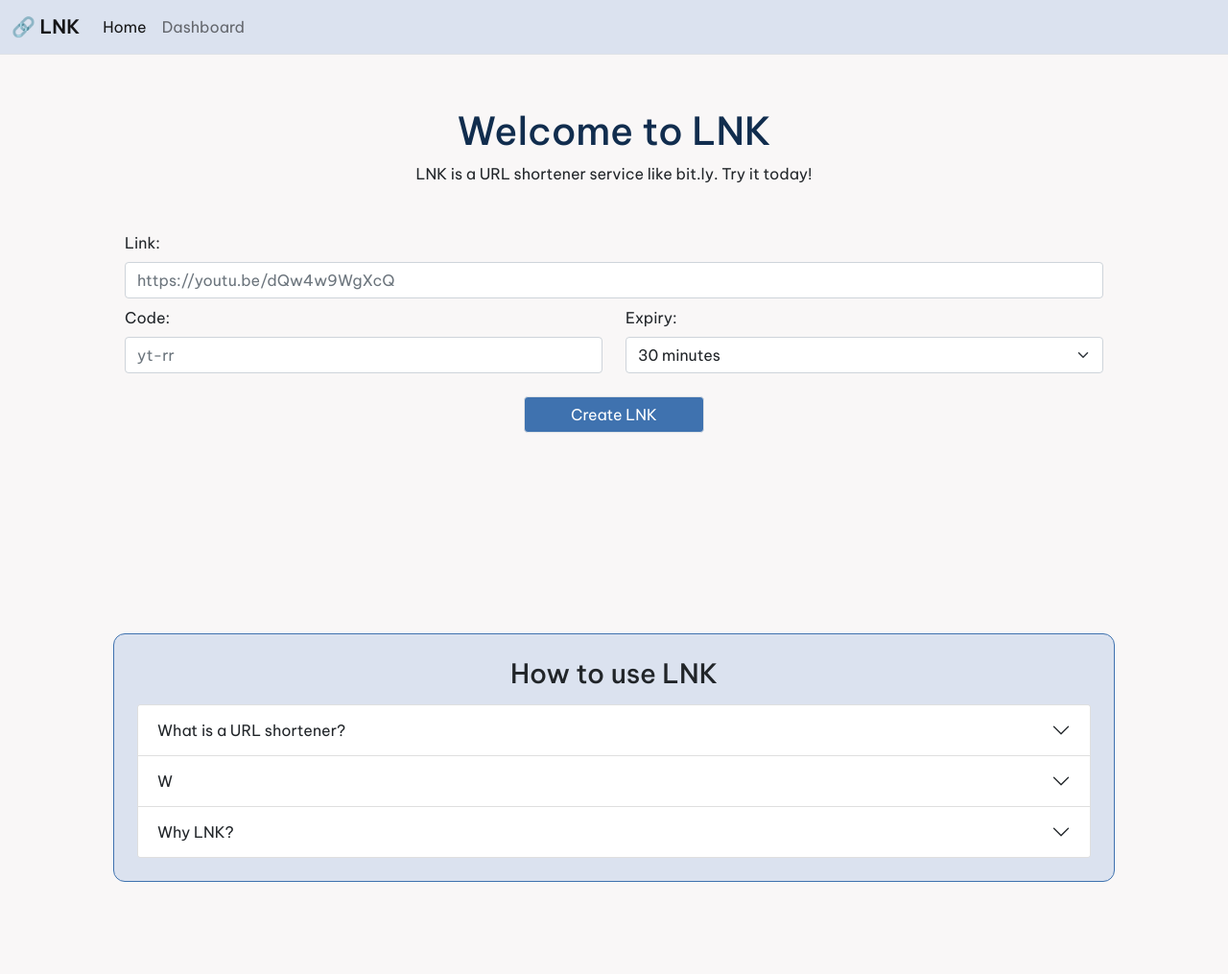
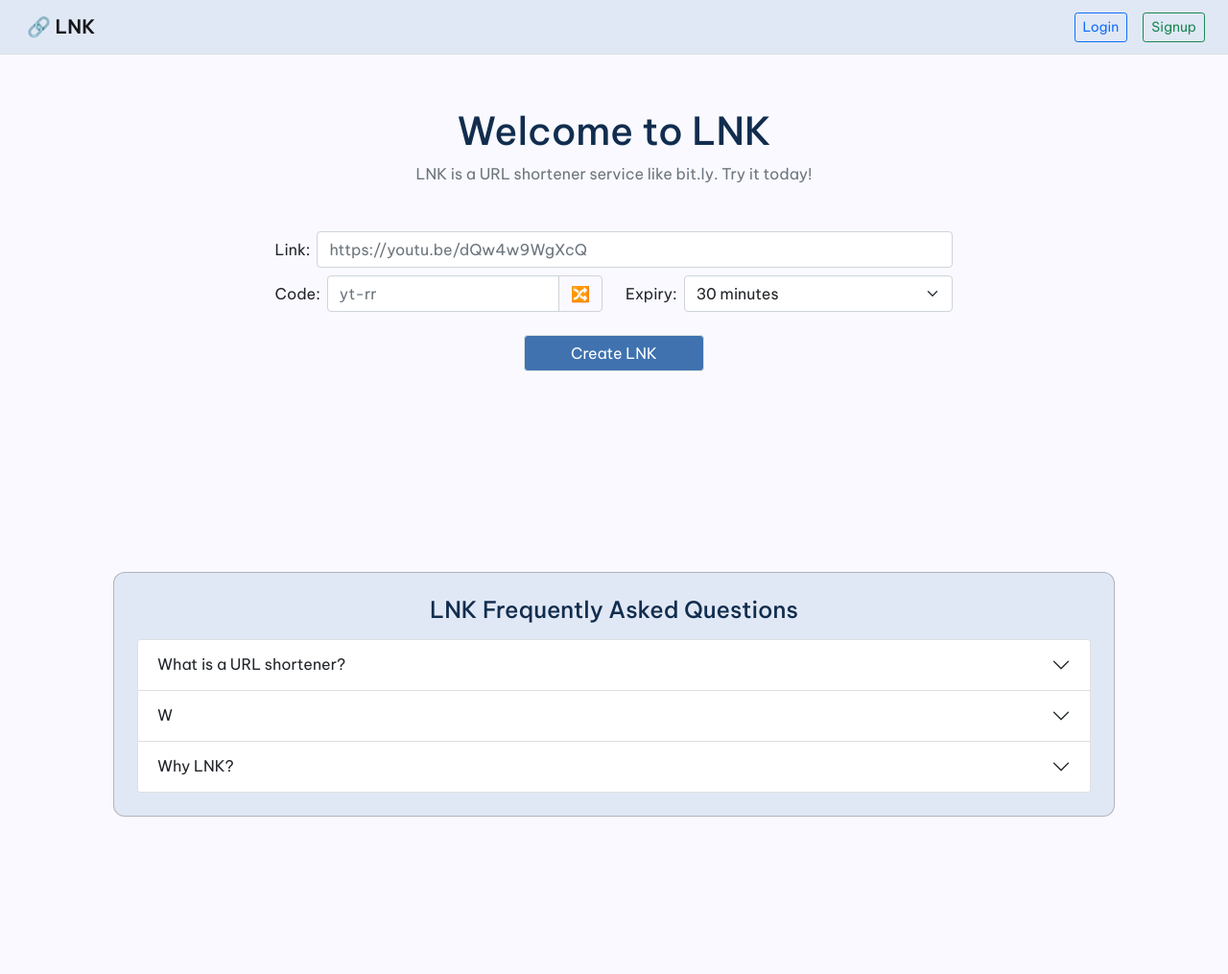
Before and after one commit to akhilsukh/lnker-py, a Flask app: page / in a window 1280 px wide. Shown: the whole page at 96% size. After the commit the page ends 851 px from the top, so only its background shows below. Run offline with Flask 2, Linux system fonts and the light colour scheme; some libraries are stand-ins or nearby versions.

Commit message:
Create account functionality works

```diff
--- a/app.py
+++ b/app.py
@@ -1,19 +1,34 @@
 import os
 from flask import Flask
 from flask_sqlalchemy import SQLAlchemy
+from flask_login import LoginManager
 
 app = Flask(__name__)
 app.config['SECRET_KEY'] = 'cT13FYw7nMowrpsBQBc29zwWhlBZL5j7'
-app.config['SQLALCHEMY_DATABASE_URI'] = os.getenv(
-    'DATABASE_URL',
-    'postgresql://postgres:postgres@localhost:5432/lnk')\
+app.config['SQLALCHEMY_DATABASE_URI'] = os\
+    .getenv('DATABASE_URL', 'postgresql://postgres:postgres@localhost:5432/lnk')\
     .replace('postgres://', 'postgresql://', 1)
 app.config['SQLALCHEMY_TRACK_MODIFICATIONS'] = False
 
 db = SQLAlchemy(app)
 
-# with app.app_context():
-from application.routes import *
+lm = LoginManager(app)
+lm.login_view = 'auth.login'
+
+# from application.models import *
+from application.models import UserModel
+
+
+@lm.user_loader
+def load_user(user_id):
+    return UserModel.query.get(int(user_id))
+
+
+from application.auth import auth as auth_blueprint
+app.register_blueprint(auth_blueprint)
+
+from application.main import main as main_blueprint
+app.register_blueprint(main_blueprint)
 
 
 @app.cli.command('create_db')
--- a/application/forms.py
+++ b/application/forms.py
@@ -1,5 +1,5 @@
 from flask_wtf import FlaskForm
-from wtforms import URLField, StringField, SubmitField, SelectField, validators
+from wtforms import URLField, StringField, SubmitField, SelectField, EmailField, PasswordField, validators
 
 
 class MainForm(FlaskForm):
@@ -9,3 +9,16 @@ class MainForm(FlaskForm):
     link = URLField(name='link', label='Link:', validators=[validators.length(min=5, max=200)])
     expire = SelectField(name='expire', label='Expiry:', choices=choices)
     submit = SubmitField('Create LNK')
+
+
+class LoginForm(FlaskForm):
+    email = EmailField(name='email', label='Email:', validators=[])
+    password = PasswordField(name='password', label='Password:', validators=[validators.length(min=6, max=18)])
+    submit = SubmitField('Login')
+
+
+class SignupForm(FlaskForm):
+    email = EmailField(name='email', label='Email:', validators=[])
+    password = PasswordField(name='password', label='Password:', validators=[validators.length(min=6, max=18)])
+    passwordConfirm = PasswordField(name='passwordConfirm', label='Confirm Password:', validators=[validators.length(min=6, max=18)])
+    submit = SubmitField('Signup')
--- a/application/routes.py
+++ b/application/main.py
@@ -1,48 +1,49 @@
-from app import app, db
-from flask import Flask, render_template, redirect, url_for
+from app import db
+from flask import render_template, redirect, url_for, Blueprint
+from flask_login import login_required, current_user
 from application.forms import MainForm
 import datetime
-
 from application.models import LinkModel, VisitModel
 
+main = Blueprint('main', __name__)
 
-@app.route("/", methods=['GET', 'POST'])
+
+@main.route("/", methods=['GET', 'POST'])
 def index():
     form = MainForm()
     message = False
     if form.validate_on_submit():
         if LinkModel.query.get(form.code.data):
-            message = True
+            message = f'Sorry, the code "{form.code.data}" is already in use.'
         else:
-            message = False
-            lm = LinkModel(link=form.link.data, code=form.code.data, date=datetime.datetime.now())
-            db.session.add(lm)
+            db.session.add(LinkModel(link=form.link.data, code=form.code.data, date=datetime.datetime.now()))
             db.session.commit()
             return redirect(url_for('confirmation', code=form.code.data))
-    return render_template('index.html', form=form, message=message, title="LNK")
+    return render_template('index.html', form=form, message=message, title="LNK", user=current_user)
 
 
-@app.route("/dashboard/<code>")
+@main.route("/dashboard/<code>")
 def confirmation(code):
     if not LinkModel.query.filter_by(code=code).first():
         return redirect(url_for('404'))
     count = VisitModel.query.filter_by(code=code).count()
-    return render_template('confirmation.html', code=code, count=count, title=f"LNK Dashboard | {code}")
+    return render_template('confirmation.html', code=code, count=count, title=f"LNK Dashboard | {code}", user=current_user)
 
 
-@app.route('/dashboard')
+@main.route('/dashboard')
+@login_required
 def dashboard():
     result = LinkModel.query.all()
-    return render_template('dashboard.html', rows=result, title=f"LNK Dashboard")
+    return render_template('dashboard.html', rows=result, title=f"LNK Dashboard", user=current_user)
 
 
-@app.route("/404")
-@app.errorhandler(404)
+@main.route("/404")
+@main.errorhandler(404)
 def four_oh_four(e):
     return render_template('404.html', title="404 Error")
 
 
-@app.route("/<code>")
+@main.route("/<code>")
 def redirect_code(code):
     # TODO: add verification for user
     link = LinkModel.query.filter_by(code=f'{code}').first()
--- a/static/styles.css
+++ b/static/styles.css
@@ -2,7 +2,7 @@
 
 body {
     font-family: 'Be Vietnam Pro', sans-serif;
-    background-color: #F9F7F7;
+    background-color: #f9f9ff;
 }
 
 .primary {
@@ -14,7 +14,12 @@ body {
 }
 
 .primary-bg {
-    background-color: #DBE2EF;
+    background-color: #e1e8f5;
+}
+
+
+.primary-bg-light{
+    background-color: #f9f9ff;
 }
 
 .primary-btn {
@@ -46,6 +51,20 @@ a:hover {
 }
 
 .round {
-    border: 1px #3F72AF solid;
+    border: 1px #80808080 solid;
     border-radius: 12px;
 }
+
+.auth-box {
+    width: 30%;
+    min-width: 400px;
+}
+
+.form-box {
+    width: 70%;
+    min-width: 500px;
+}
+
+.outline-border {
+    border-color: #ced4da;
+}
--- a/templates/index.html
+++ b/templates/index.html
@@ -3,21 +3,25 @@
 {% block content %}
     <div class="mb-3">
         <h1 class="text-center font-weight-bold m-2 primary-dark">Welcome to LNK</h1>
-        <p class="text-center">LNK is a URL shortener service like bit.ly. Try it today!</p>
+        <p class="text-center text-muted mt-2">LNK is a URL shortener service like bit.ly. Try it today!</p>
     </div>
 
-    <div class="container my-5">
+    <div class="container my-5 form-box">
         <form method="POST" class="form mx-auto">
             {{ form.csrf_token }}
-            <div class="mb-2">
-                {{ form.link.label(class_='form-label') }} {{ form.link(class_='form-control', placeholder='https://youtu.be/dQw4w9WgXcQ') }}
+            <div class="mb-2 input-group">
+                {{ form.link.label(class_='form-label pe-2 my-auto') }}
+                {{ form.link(class_='rounded-start form-control', placeholder='https://youtu.be/dQw4w9WgXcQ') }}
             </div>
             <div class="mb-4 row">
-                <div class="col">
-                    {{ form.code.label(class_='form-label') }} {{ form.code(class_='form-control', placeholder='yt-rr') }}
+                <div class="col input-group">
+                    {{ form.code.label(class_='form-label pe-2 my-auto') }}
+                    {{ form.code(class_='rounded-start form-control', placeholder='yt-rr') }}
+                    <button class="btn btn-outline-secondary outline-border" type="button" id="button-addon2">🔀</button>
                 </div>
-                <div class="col">
-                    {{ form.expire.label(class_='form-label') }} {{ form.expire(class_='form-select') }}
+                <div class="col input-group">
+                    {{ form.expire.label(class_='form-label pe-2 my-auto') }}
+                    {{ form.expire(class_='rounded-start form-select') }}
                 </div>
             </div>
             <div class="text-center">
@@ -26,19 +30,17 @@
         </form>
     </div>
 
-    {% if message == '' %}
-        <div class="alert alert-warning alert-dismissible fade show mt-3" role="alert">
-            <p>{{message}}</p>
-            <button type="button" class="close" data-dismiss="alert" aria-label="Close">
-                <span aria-hidden="true">&times;</span>
-            </button>
+    {% if message %}
+        <div class="alert alert-primary alert-dismissible fade show" role="alert">
+            {{ message }}
+            <button type="button" class="btn-close" data-bs-dismiss="alert" aria-label="Close"></button>
         </div>
     {% endif %}
 
     <div class="divider"></div>
 
-    <div class="container my-5 primary-bg p-sm-3 p-xs-3 p-md-4 p-lg-4 p-xl-4 round">
-        <h3 class="text-center mb-3">How to use LNK</h3>
+    <div class="container my-5 primary-bg p-3 p-md-4 p-lg-4 p-xl-4 round">
+        <h4 class="text-center primary-dark mb-3">LNK Frequently Asked Questions</h4>
         <div class="accordion " id="accordionExample">
           <div class="accordion-item">
             <h2 class="accordion-header" id="headingOne">
@@ -51,7 +53,7 @@
                   URLs are important. However, they're often long, segmented, and hard to share or remember. A <strong>URL shortener</strong> takes your long, unwieldy URLs and provides you with a short customizable URL that reflects your brand and purpose.
                   <br class="mb-2">
                   For example, a URL shortener can take in a long Google Slides URL: <a class="underline primary">https://docs.google.com/presentation/d/17FV7dMR6Qu-70DVJZxemO137-20W8m2lDYye-Lk29gU/edit#slide=id.p</a>
-                  and provide you with this short and sharable URL: <a class="underline primary">https://lnk.it/disc-12</a>.
+                  and provide you with a short and sharable URL: <span class="text-decoration-underline  primary">https://lnk.it/disc-12</span>.
               </div>
             </div>
           </div>
@@ -80,9 +82,16 @@
             </h2>
             <div id="collapseThree" class="accordion-collapse collapse" data-bs-parent="#accordionExample">
               <div class="accordion-body">
-                <strong>This is the third item's accordion body.</strong> It is hidden by default, until the
-                  collapse plugin adds the appropriate classes that we use to style each element.
-                  LNK provides you with the ability to set expiry
+                  LNK offers:
+                  <ul>
+                      <li></li>
+                      <li>Both auto-expiring and *permanent links.</li>
+                      <li>Dashboard view to manage valuable interaction statistics.</li>
+                      <li></li>
+                  </ul>
+                  <div class="small">
+                      *Permanent links only for account holders.
+                  </div>
               </div>
             </div>
           </div>
--- a/templates/layout.html
+++ b/templates/layout.html
@@ -9,31 +9,45 @@
     <script src="{{ url_for('static', filename='bootstrap.min.js') }}"></script>
     <link rel="stylesheet" href="{{ url_for('static', filename='styles.css') }}">
 </head>
+
 <body>
 {% block navbar %}
     <nav class="navbar navbar-expand-lg navbar-light primary-bg border-bottom">
         <div class="container-fluid">
-            <a class="navbar-brand fw-bolder" href="/">🔗 LNK</a>
-            <button class="navbar-toggler" type="button" data-bs-toggle="collapse" data-bs-target="#navbarNavAltMarkup" aria-controls="navbarNavAltMarkup" aria-expanded="false" aria-label="Toggle navigation">
+            <a class="navbar-brand fw-bolder ms-3" href="/">🔗 LNK</a>
+            <button class="navbar-toggler" type="button" data-bs-toggle="collapse" data-bs-target="#navbarNavAltMarkup"
+                    aria-controls="navbarNavAltMarkup" aria-expanded="false" aria-label="Toggle navigation">
                 <span class="navbar-toggler-icon"></span>
             </button>
             <div class="collapse navbar-collapse" id="navbarNavAltMarkup">
-              <ul class="navbar-nav">
+                <ul class="navbar-nav ms-auto me-1">
+                    {% if user is not none and user.is_authenticated %}
+                        <li class="nav-item dropdown me-3">
+                            <a class="nav-link dropdown-toggle" href="#" id="navbarDarkDropdownMenuLink"
+                               role="button" data-bs-toggle="dropdown" aria-expanded="false">
+                                {{user}}
+                            </a>
+                            <ul class="dropdown-menu dropdown-menu-lg-start primary-bg-light" aria-labelledby="navbarDarkDropdownMenuLink">
+                                <li><a class="dropdown-item" href="#">Account</a></li>
+                                <li><a class="dropdown-item" href="/dashboard">Dashboard</a></li>
+                                <li>
+                                    <hr class="dropdown-divider">
+                                </li>
+                                <li><a class="dropdown-item" href="#">Logout</a></li>
+                            </ul>
+                        </li>
+                    {% else %}
                         <li class="nav-item">
-                    {% if title == 'LNK' %}
-                      <a class="nav-link active" href="#">Home</a>
-                    {% else %}
-                      <a class="nav-link" href="/">Home</a>
+                            <form action="/login">
+                                <button type="submit" type="button" class="btn btn-outline-primary mx-2 my-1 btn-sm">Login</button>
+                            </form>
+                        </li>
+                        <li class="nav-itemmx-3">
+                            <form action="/signup">
+                                <button type="submit" type="button" class="btn btn-outline-success mx-2 my-1 btn-sm">Signup</button>
+                            </form>
+                        </li>
                     {% endif %}
-                </li>
-                <li class="nav-item">
-                    {% if title == 'LNK Dashboard' %}
-                        <a class="nav-link active" href="#">Dashboard</a>
-                    {% else %}
-                        <a class="nav-link" href="/dashboard">Dashboard</a>
-                    {% endif %}
-                </li>
-                </li>
                 </ul>
             </div>
         </div>
```
Also changed, not shown: application/auth.py (+88 -5 lines), application/models.py (+8 -6 lines), templates/auth/login.html (+19 -2 lines), templates/auth/signup.html (added, +35 -0 lines). Lines whose indentation alone changed are shown as unchanged.
